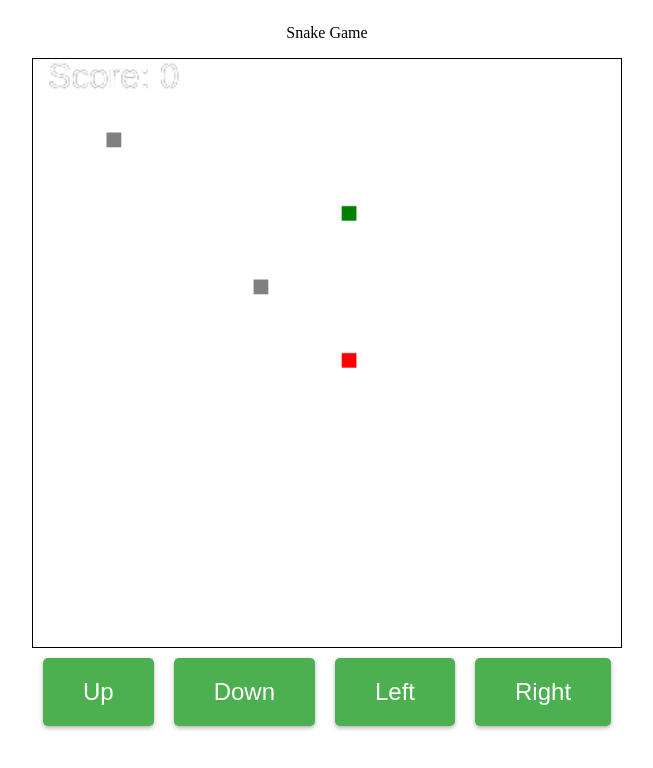
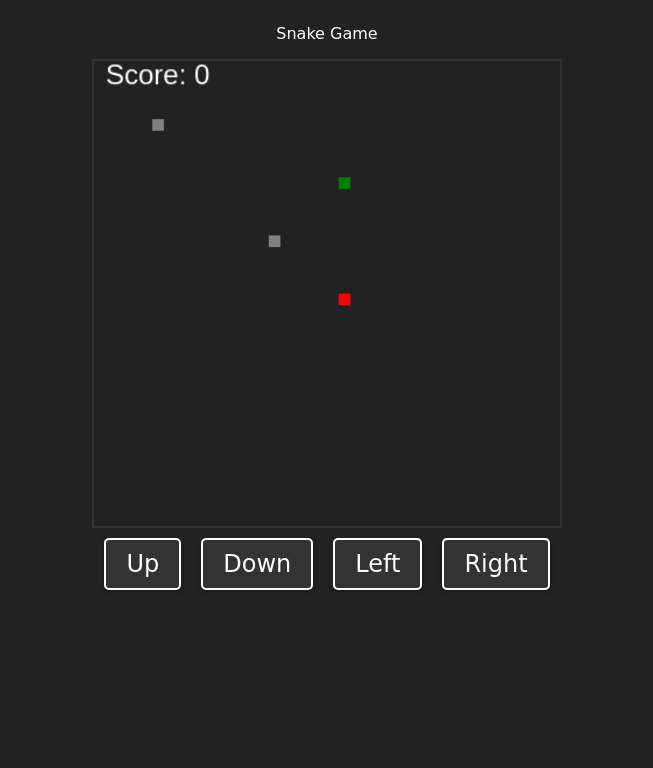
Before and after one commit to ahmadalics/cobra, a plain HTML site: page index.html in a window 1280 px wide. Shown: the whole page, without its empty margins (313-966 px from the left). Drawn offline with Linux system fonts and the light colour scheme.

Commit message:
Nokia Style

```diff
--- a/index.html
+++ b/index.html
@@ -5,7 +5,8 @@
     <style>
 /* Default styles */
 canvas {
-  border: 1px solid black;
+  border: 2px solid #333;
+  background-color: #222;
   width: 100%;
   height: 100%;
 }
@@ -15,6 +16,9 @@ body {
   flex-direction: column;
   align-items: center;
   height: 100%;
+  background-color: #222;
+  font-family: 'Press Start 2P', cursive;
+  color: #fff;
 }
 .game-container {
   display: flex;
@@ -31,10 +35,10 @@ body {
 }
 button {
   margin: 0 10px;
-  background-color: #4CAF50;
-  border: none;
-  color: white;
-  padding: 20px 40px;
+  background-color: #333;
+  border: 2px solid #fff;
+  color: #fff;
+  padding: 10px 20px;
   text-align: center;
   text-decoration: none;
   display: inline-block;
@@ -43,9 +47,11 @@ button {
   cursor: pointer;
   box-shadow: 0 2px 4px rgba(0, 0, 0, 0.3);
   transition: background-color 0.3s ease;
+  font-family: 'Press Start 2P', cursive;
 }
 button:hover {
-  background-color: #3e8e41;
+  background-color: #fff;
+  color: #333;
 }
 .score {
   font-size: 24px;
```
